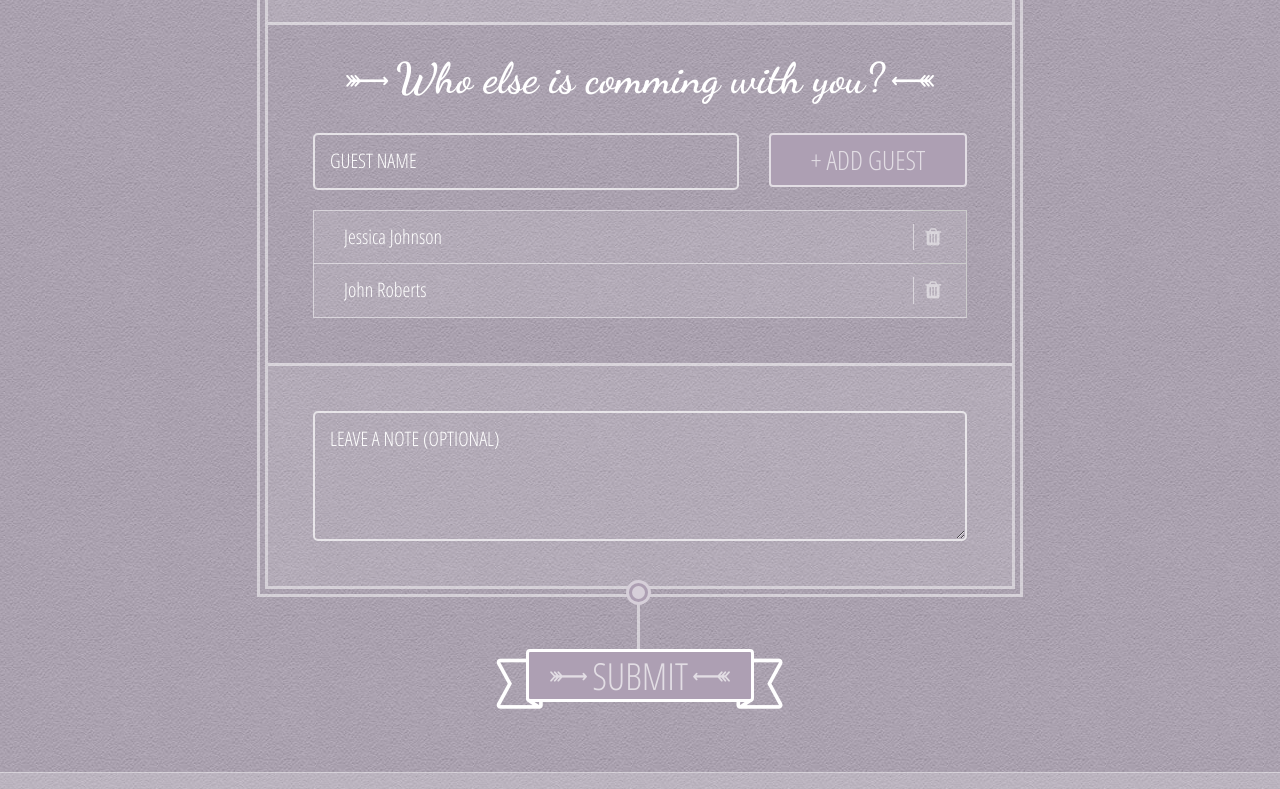
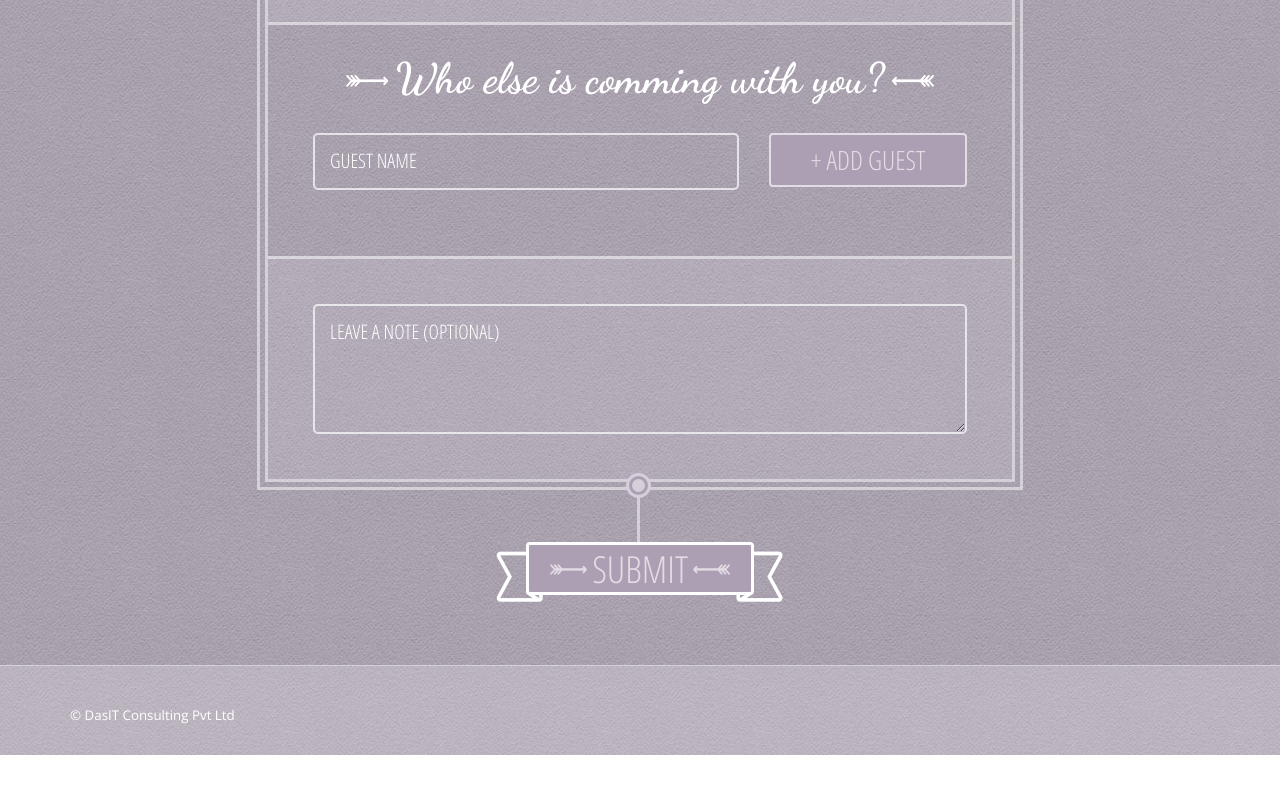
Before and after one commit to BijayaDas/Wedding_Invitation, a plain HTML site: page index.html in a window 1280 px wide. Shown: the part 4991-5780 px from the top of the page. After the commit the page ends 5746 px from the top, so only its background shows below. Drawn offline with nearby package versions, Linux system fonts and the light colour scheme; some packages are replaced by stand-ins of ours.

Commit message:
removed pre added guests

```diff
--- a/index.html
+++ b/index.html
@@ -352,15 +352,8 @@
 									<div class="col-md-4">
 										<button id="add_guest" class="btn btn-color add_button" data-input="guest" data-wrapper="guest_list">+ Add Guest</button>
 									</div>
-									<div id="guest_list" class="add_list col-md-12" data-count="2">
-										<div class="input-group">
-											<input type="text" class="form-control" name="guest_1" value="Jessica Johnson" />
-											<span class="input-group-addon"><i class="fa fa-trash"></i></span>
-										</div>
-										<div class="input-group">
-											<input type="text" class="form-control" name="guest_2" value="John Roberts" />
-											<span class="input-group-addon"><i class="fa fa-trash"></i></span>
-										</div>
+									<div id="guest_list" class="add_list col-md-12" data-count="0">
+
 									</div>
 								</section>
 
```
